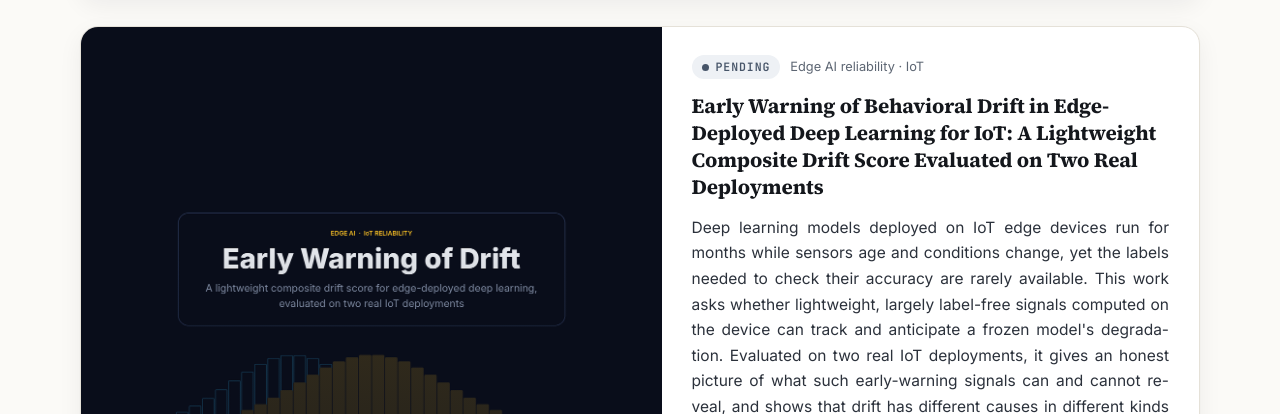
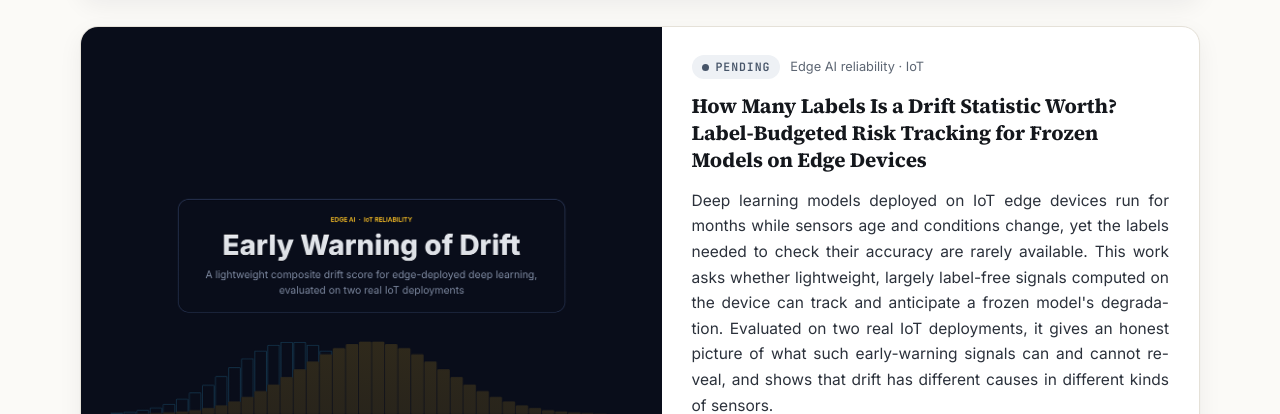
Before and after one commit to azzawi91/azzawi91.github.io, a plain HTML site: page index.html in a window 1280 px wide. Shown: the part 4462-4876 px from the top of the page. Drawn offline with Linux system fonts and the light colour scheme.

Commit message:
Update index.html

```diff
--- a/index.html
+++ b/index.html
@@ -256,7 +256,7 @@
                 <span class="status pending">Pending</span>
                 <span class="work-tag">Edge AI reliability &middot; IoT</span>
               </div>
-              <h3>Early Warning of Behavioral Drift in Edge-Deployed Deep Learning for IoT: A Lightweight Composite Drift Score Evaluated on Two Real Deployments</h3>
+              <h3>How Many Labels Is a Drift Statistic Worth? Label-Budgeted Risk Tracking for Frozen Models on Edge Devices</h3>
         <!--        <p class="authors">A. A. Abdulhussein, <b>M. A. Azzawi</b> (corresponding), M. F. Nasrudin</p> -->
               <p class="summary justify">Deep learning models deployed on IoT edge devices run for months while sensors age and conditions change, yet the labels needed to check their accuracy are rarely available. This work asks whether lightweight, largely label-free signals computed on the device can track and anticipate a frozen model's degradation. Evaluated on two real IoT deployments, it gives an honest picture of what such early-warning signals can and cannot reveal, and shows that drift has different causes in different kinds of sensors.</p>
               <div class="work-actions">
```
